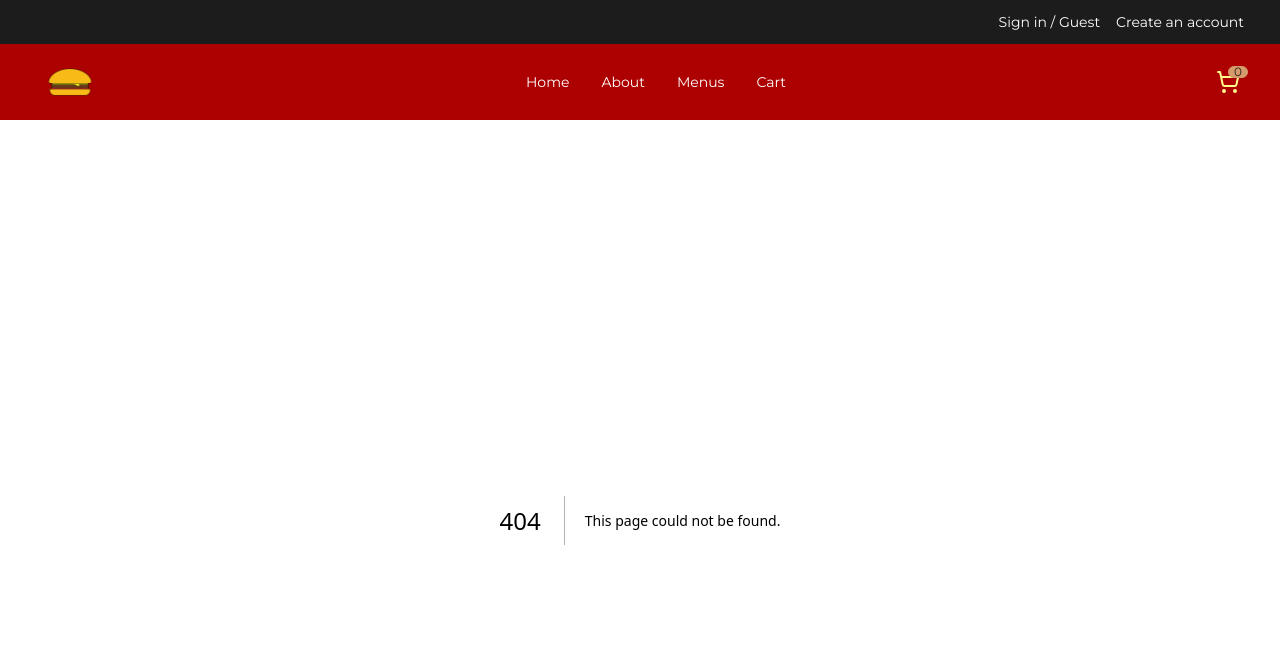
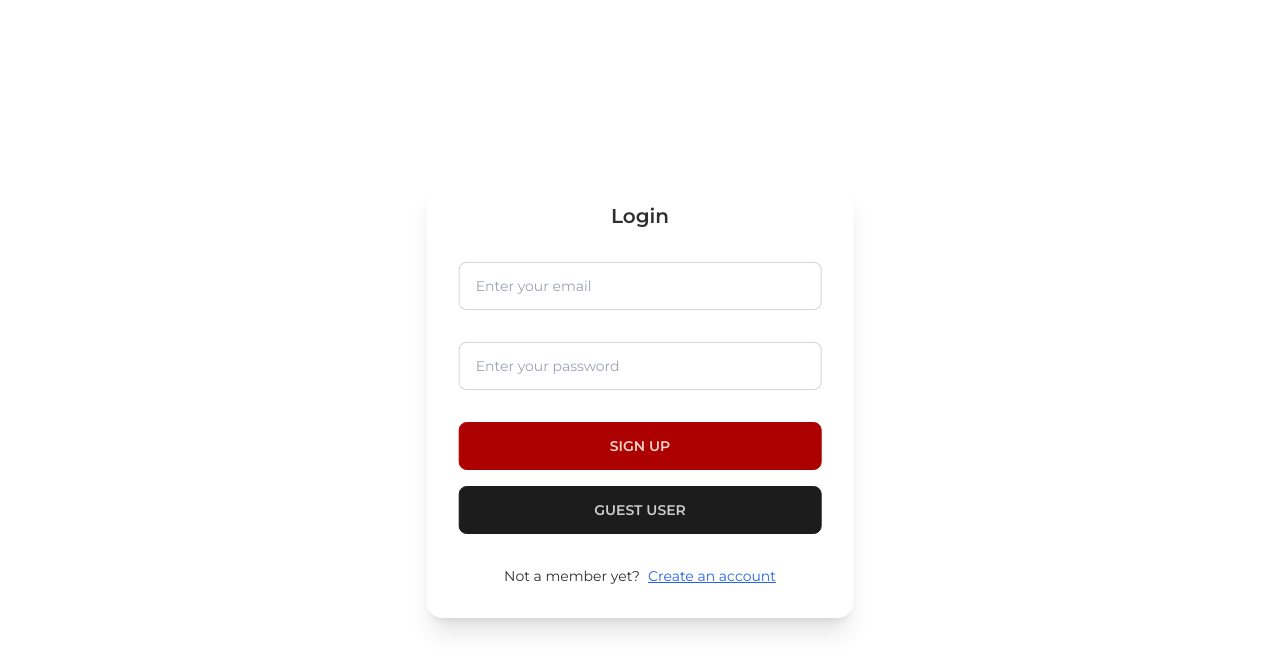
Before and after one commit to PhyuSinKhantAung/cravings-store, a Next.js app: page /login in a window 1280 px wide. Before the commit this address had no page. Shown: the top 672 px of the page. Built offline with nearby package versions, Linux system fonts and the light colour scheme.

Commit message:
created auth ui signup login

```diff
--- /dev/null
+++ b/src/app/(auth)/login/page.tsx
@@ -0,0 +1,12 @@
+import LoginForm from "@/app/components/auth/LoginForm";
+import React from "react";
+
+const LoginPage = () => {
+  return (
+    <div>
+      <LoginForm />
+    </div>
+  );
+};
+
+export default LoginPage;
--- /dev/null
+++ b/src/app/(auth)/signup/page.tsx
@@ -0,0 +1,12 @@
+import SignupForm from "@/app/components/auth/SignupForm";
+import React from "react";
+
+const SignupPage = () => {
+  return (
+    <div>
+      <SignupForm />
+    </div>
+  );
+};
+
+export default SignupPage;
--- /dev/null
+++ b/src/app/components/auth/LoginForm.tsx
@@ -0,0 +1,35 @@
+import React from "react";
+import Link from "next/link";
+
+const LoginForm = () => {
+  return (
+    <div className="card bg-base-100 shadow-xl lg:w-1/3 md:w-1/2 w-full absolute -translate-x-1/2 -translate-y-1/2 top-1/2 left-1/2">
+      <div className="card-title mx-auto mt-5">Login</div>
+
+      <div className="card-body grid gap-y-8">
+        <input
+          type="text"
+          placeholder="Enter your email"
+          className="input input-bordered w-full input-md"
+        />
+        <input
+          type="password"
+          placeholder="Enter your password"
+          className="input input-bordered w-full input-md"
+        />
+        <div className="grid gap-y-4">
+          <button className="btn btn-primary w-full">Sign up</button>
+          <button className="btn btn-neutral w-full">Guest user</button>
+        </div>
+        <div className="flex justify-center gap-x-2 text-sm">
+          <span>Not a member yet?</span>
+          <Link className="text-blue-600 underline" href={`/signup`}>
+            Create an account
+          </Link>
+        </div>
+      </div>
+    </div>
+  );
+};
+
+export default LoginForm;
--- /dev/null
+++ b/src/app/components/auth/SignupForm.tsx
@@ -0,0 +1,37 @@
+import React from "react";
+import Link from "next/link";
+
+const SignupForm = () => {
+  return (
+    <div className="card bg-base-100 shadow-xl lg:w-1/3 md:w-1/2 w-full absolute -translate-x-1/2 -translate-y-1/2 top-1/2 left-1/2">
+      <div className="card-title mx-auto mt-5">Create your account</div>
+
+      <div className="card-body grid gap-y-8">
+        <input
+          type="text"
+          placeholder="Enter your username"
+          className="input input-bordered w-full input-md"
+        />
+        <input
+          type="text"
+          placeholder="Enter your email"
+          className="input input-bordered w-full input-md"
+        />
+        <input
+          type="password"
+          placeholder="Enter your password"
+          className="input input-bordered w-full input-md"
+        />
+        <button className="btn btn-primary w-full">Sign up</button>
+        <div className="flex justify-center gap-x-2 text-sm">
+          <span>Already had an account?</span>
+          <Link className="text-blue-600 underline" href={`/login`}>
+            Login
+          </Link>
+        </div>
+      </div>
+    </div>
+  );
+};
+
+export default SignupForm;
--- a/src/app/components/ui/Headbar.tsx
+++ b/src/app/components/ui/Headbar.tsx
@@ -1,12 +1,20 @@
+"use client";
 import React from "react";
 import Link from "next/link";
+import { usePathname } from "next/navigation";
+import checkAuthPage from "@/utils/checkAuthPage";
 
 const Headbar = () => {
+  const pathname = usePathname();
+
+  if (checkAuthPage(pathname)) {
+    return null;
+  } else
     return (
       <div className="w-full bg-neutral text-white">
         <div className="flex md:justify-end justify-center gap-x-4 text-sm p-3 md:mr-6">
-        <Link href={`/signin`} className=" hover:underline">
-          Sign in / Guest
+          <Link href={`/login`} className=" hover:underline">
+            Log in / Guest
           </Link>
           <Link href={`/signup`} className=" hover:underline">
             Create an account
--- a/src/app/components/ui/Navbar.tsx
+++ b/src/app/components/ui/Navbar.tsx
@@ -3,6 +3,7 @@ import React from "react";
 import Image from "next/image";
 import Link from "next/link";
 import { usePathname } from "next/navigation";
+import checkAuthPage from "@/utils/checkAuthPage";
 
 const links = [
   { href: "/", label: "home" },
@@ -13,6 +14,9 @@ const links = [
 
 const Navbar = () => {
   const pathname = usePathname();
+  if (checkAuthPage(pathname)) {
+    return null;
+  } else
     return (
       <div className="navbar bg-primary px-4 lg:px-10">
         <div className="navbar-start text-secondary">
--- /dev/null
+++ b/src/utils/checkAuthPage.ts
@@ -0,0 +1,11 @@
+const checkAuthPage = (pathname: string): boolean => {
+  const isAuthPage =
+    pathname.startsWith("/login") || pathname.startsWith("/signup");
+  if (isAuthPage) {
+    return true;
+  } else {
+    return false;
+  }
+};
+
+export default checkAuthPage;
```
Lines whose indentation alone changed are shown as unchanged.
